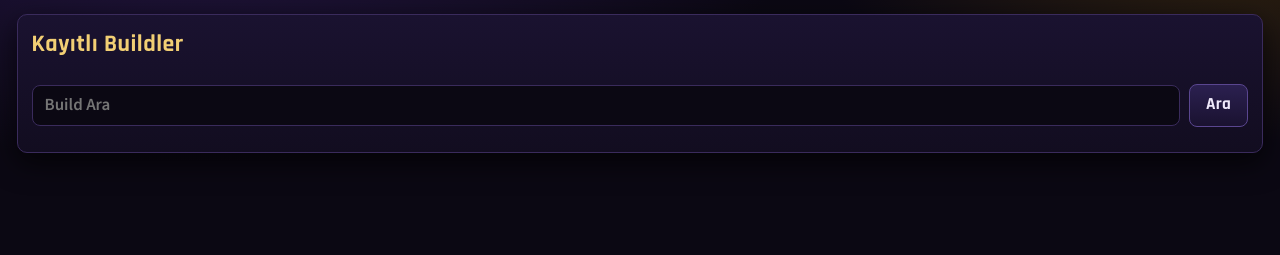
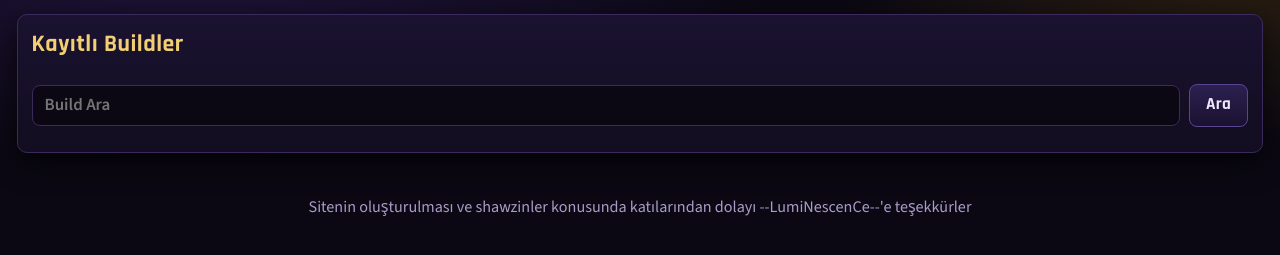
Before and after one commit to 0Can117/Warframe-Build-Rehber, a plain HTML site: page index.html in a window 1280 px wide. Shown: the part 121-376 px from the top of the page. Drawn offline with nearby package versions, Linux system fonts and the light colour scheme; no server answers.

Commit message:
Add files via upload

```diff
--- a/index.html
+++ b/index.html
@@ -102,6 +102,7 @@
     <div id="bl"></div>
   </section>
 </main>
+<footer class="muted" style="text-align:center;padding:1.5rem 1rem">Sitenin oluşturulması ve shawzinler konusunda katılarından dolayı --LumiNescenCe--'e teşekkürler</footer>
 <script src="app.js"></script>
 </body>
 </html>
```
